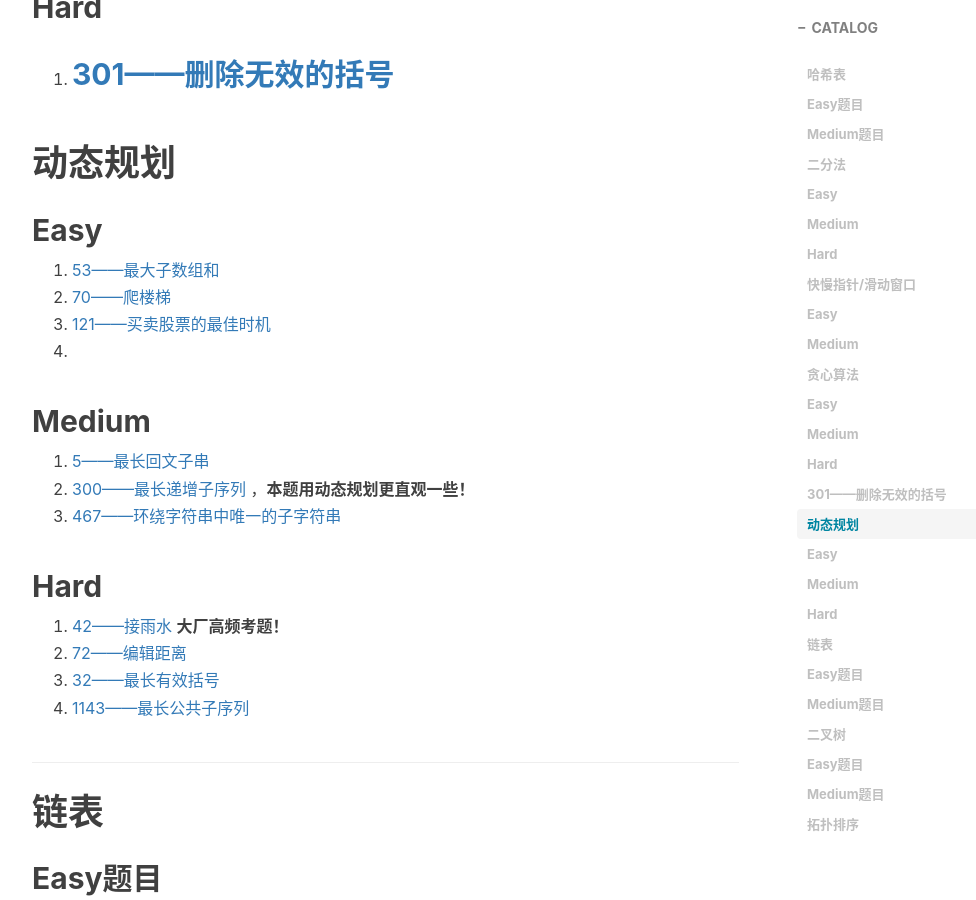
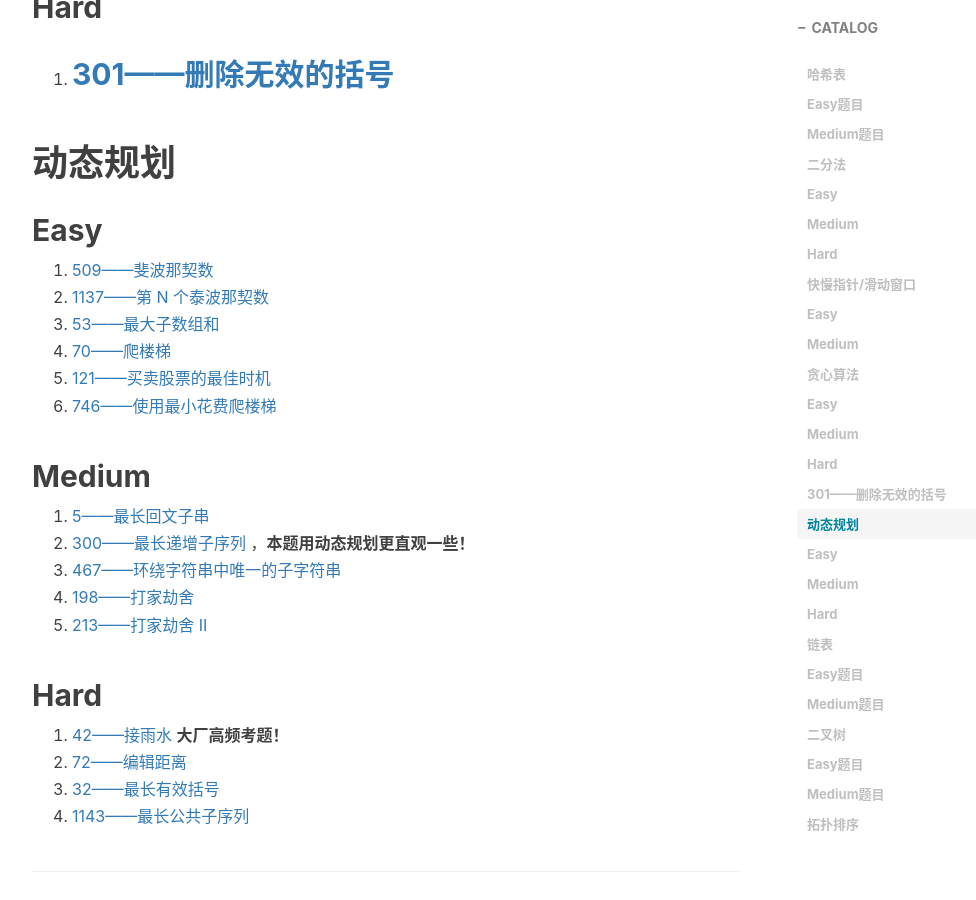
Before and after one commit to xie96808/xie96808.github.io, a Jekyll site: the page built from _posts/2022-05-22-刷题分类!.md, in a window 1280 px wide and 900 px high, scrolled down 3435 px. Shown: the whole window, without its empty margins (233-1209 px from the left). Built offline with Jekyll 4.4.1, drawn with Linux system fonts in a browser that asks for light colours; nearby versions of some CDN libraries; comment, search, counter and statistics services are not loaded.

Commit message:
Update 2022-05-22-刷题分类!.md

```diff
--- a/_posts/2022-05-22-刷题分类!.md
+++ b/_posts/2022-05-22-刷题分类!.md
@@ -133,16 +133,20 @@ tags:								#标签
 
 ## Easy
 
-1. [53——最大子数组和](https://leetcode.cn/problems/maximum-subarray/)
-2. [70——爬楼梯](https://leetcode.cn/problems/climbing-stairs/)
-3. [121——买卖股票的最佳时机](https://leetcode.cn/problems/best-time-to-buy-and-sell-stock/)
-4.
+1. [509——斐波那契数](https://leetcode.cn/problems/fibonacci-number/)
+2. [1137——第 N 个泰波那契数](https://leetcode.cn/problems/n-th-tribonacci-number/)
+3. [53——最大子数组和](https://leetcode.cn/problems/maximum-subarray/)
+4. [70——爬楼梯](https://leetcode.cn/problems/climbing-stairs/)
+5. [121——买卖股票的最佳时机](https://leetcode.cn/problems/best-time-to-buy-and-sell-stock/)
+6. [746——使用最小花费爬楼梯](https://leetcode.cn/problems/min-cost-climbing-stairs/)
 
 ## Medium
 
 1. [5——最长回文子串](https://leetcode.cn/problems/longest-palindromic-substring/)
 2. [300——最长递增子序列](https://leetcode.cn/problems/longest-increasing-subsequence/) ，**本题用动态规划更直观一些！**
 3. [467——环绕字符串中唯一的子字符串](https://leetcode.cn/problems/unique-substrings-in-wraparound-string/)
+4. [198——打家劫舍](https://leetcode.cn/problems/house-robber/)
+5. [213——打家劫舍 II](https://leetcode.cn/problems/house-robber-ii/)
 
 ## Hard
 
```
